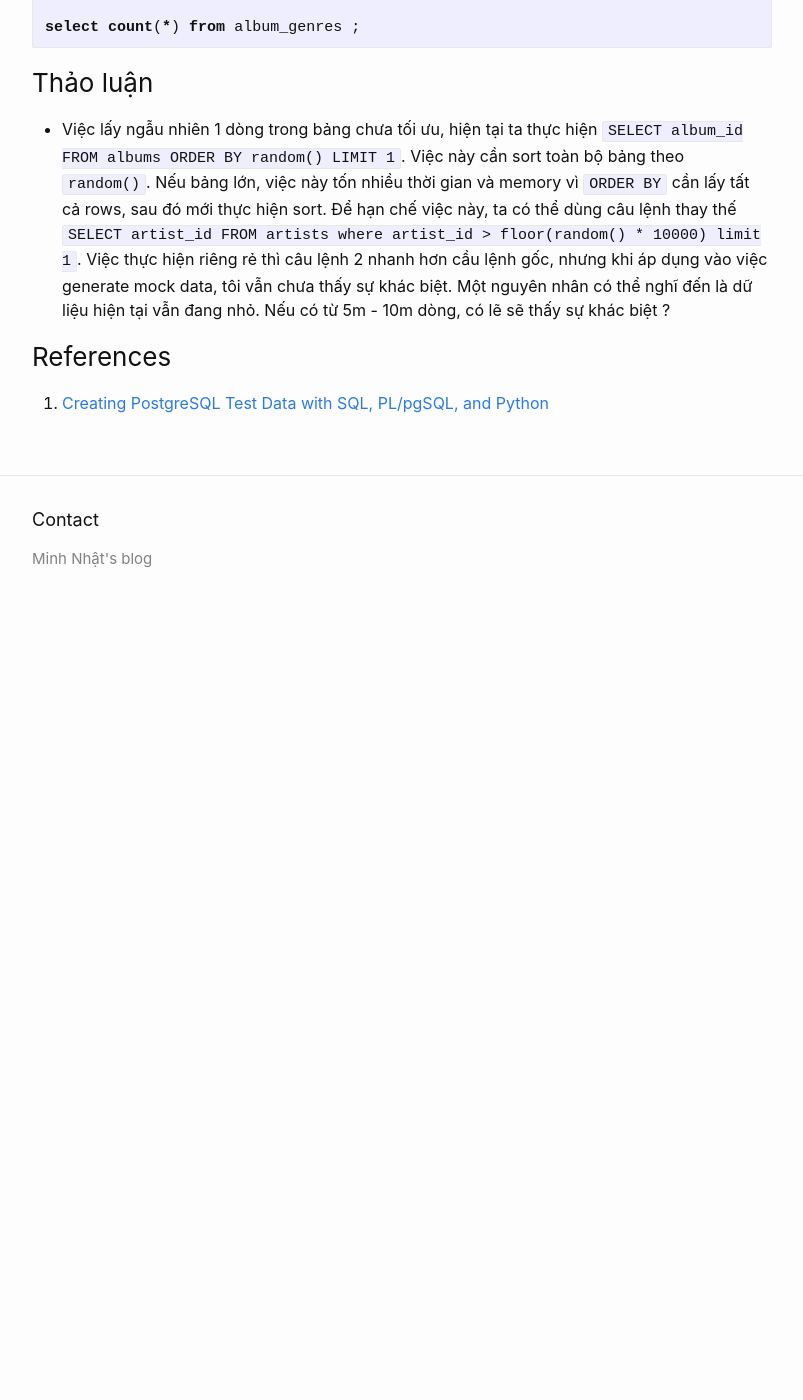
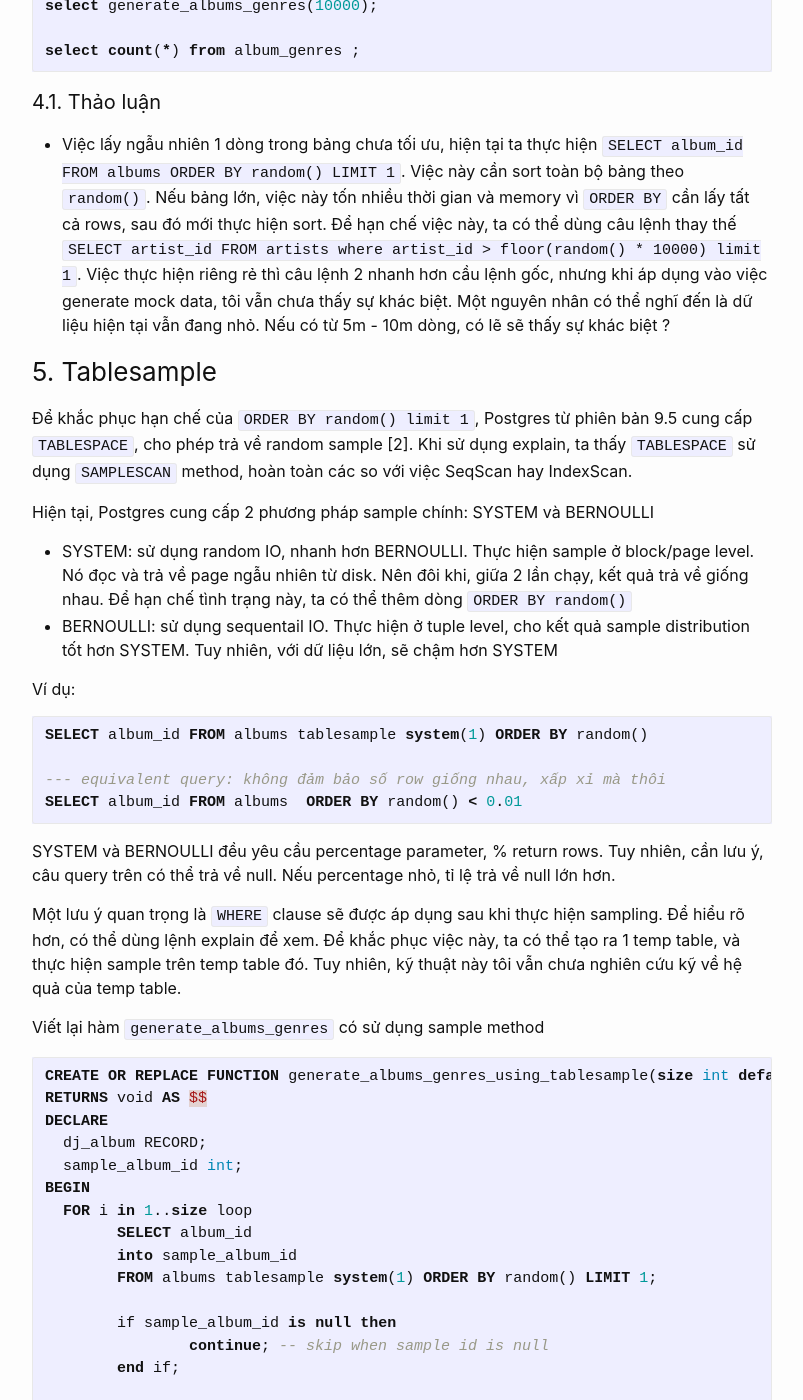
Before and after one commit to NhatVu/nhatvu.github.io, a Jekyll site: the page built from _posts/2025/2025-01-07-83-moc-data-generator-for-postgresql.md, in a window 1280 px wide and 1400 px high, scrolled down 4962 px. Shown: the whole window, without its empty margins (238-1041 px from the left). Built offline with Jekyll 4.4.1, drawn with Linux system fonts in a browser that asks for light colours; before the commit the page ends 5592 px from its top, so only the background shows below that; some of the changed text lies outside the part shown.

Commit message:
post 83: update tablesample method

````diff
--- a/_posts/2025/2025-01-07-83-moc-data-generator-for-postgresql.md
+++ b/_posts/2025/2025-01-07-83-moc-data-generator-for-postgresql.md
@@ -4,12 +4,13 @@ title:  "83.  Mock data generator for PostgreSQL"
 date:   2025-01-07 00:02:00 +0000
 category: technical
 ---
-- [Tạo schema](#tạo-schema)
-- [Tạo lorem text](#tạo-lorem-text)
-- [Tạo hàm cho mỗi bảng](#tạo-hàm-cho-mỗi-bảng)
-- [Gọi hàm tạo test data](#gọi-hàm-tạo-test-data)
-- [Thảo luận](#thảo-luận)
-- [References](#references)
+- [1. Tạo schema](#1-tạo-schema)
+- [2. Tạo lorem text](#2-tạo-lorem-text)
+- [3. Tạo hàm cho mỗi bảng](#3-tạo-hàm-cho-mỗi-bảng)
+- [4. Gọi hàm tạo test data](#4-gọi-hàm-tạo-test-data)
+  - [4.1. Thảo luận](#41-thảo-luận)
+- [5. Tablesample](#5-tablesample)
+- [6. References](#6-references)
 
 Bài viết này dựa trên ý tưởng của bài "Creating PostgreSQL Test Data with SQL, PL/pgSQL, and Python" [1]. Tuy nhiên, tôi cụ thể hoá từng bước và thêm một số câu hỏi cần thảo luận về việc tạo mock data cho PostgreSQL
 
@@ -22,7 +23,7 @@ Tôi cũng từng viết các ứng dụng tạo mock data bằng Java. Tuy nhi
 Bài này tôi sẽ tập trung theo hướng sử dụng PL/pgSQL hơn là SQL.
 
 
-### Tạo schema
+### 1. Tạo schema
 
 ```sql
 
@@ -58,7 +59,7 @@ CREATE TABLE album_genres (
 );
 ```
 
-### Tạo lorem text
+### 2. Tạo lorem text
 Đối với các field dạng text như tên, địa chỉ, title, ... random text rất khó nhìn và trông không thực. Ta sẽ tạo 1 bảng chứa các word trong tiếng anh, sau đó, tạo 1 hàm để tạo ngẫu nhiên 1 câu chứa n word. Như vậy, sẽ dễ nhìn hơn rất nhiều
 
 **Tạo bảng words và thử chạy random từng word**
@@ -188,7 +189,7 @@ END;
 $$ LANGUAGE plpgsql;
 ```
 
-### Gọi hàm tạo test data
+### 4. Gọi hàm tạo test data
 
 ```sql
 -- create genres
@@ -212,8 +213,112 @@ select generate_albums_genres(10000);
 select count(*) from album_genres ;
 ```
 
-### Thảo luận
+#### 4.1. Thảo luận
 - Việc lấy ngẫu nhiên 1 dòng trong bảng chưa tối ưu, hiện tại ta thực hiện `SELECT album_id FROM albums ORDER BY random() LIMIT 1`. Việc này cần sort toàn bộ bảng theo `random()`. Nếu bảng lớn, việc này tốn nhiều thời gian và memory vì `ORDER BY` cần lấy tất cả rows, sau đó mới thực hiện sort. Để hạn chế việc này, ta có thể dùng câu lệnh thay thế `SELECT artist_id FROM artists where artist_id > floor(random() * 10000)  limit 1`. Việc thực hiện riêng rẻ thì câu lệnh 2 nhanh hơn cầu lệnh gốc, nhưng khi áp dụng vào việc generate mock data, tôi vẫn chưa thấy sự khác biệt. Một nguyên nhân có thể nghĩ đến là dữ liệu hiện tại vẫn đang nhỏ. Nếu có từ 5m - 10m dòng, có lẽ sẽ thấy sự khác biệt ?
 
-### References
+### 5. Tablesample
+Để khắc phục hạn chế của `ORDER BY random() limit 1`, Postgres từ phiên bản 9.5 cung cấp `TABLESPACE`, cho phép trả về random sample [2]. Khi sử dụng explain, ta thấy `TABLESPACE` sử dụng `SAMPLESCAN` method, hoàn toàn các so với việc SeqScan hay IndexScan.
+
+Hiện tại, Postgres cung cấp 2 phương pháp sample chính: SYSTEM và BERNOULLI
+- SYSTEM: sử dụng random IO, nhanh hơn BERNOULLI. Thực hiện sample ở block/page level. Nó đọc và trả về page ngẫu nhiên từ disk. Nên đôi khi, giữa 2 lần chạy, kết quả trả về giống nhau. Để hạn chế tình trạng này, ta có thể thêm dòng `ORDER BY random()`
+- BERNOULLI: sử dụng sequentail IO. Thực hiện ở tuple level, cho kết quả sample distribution tốt hơn SYSTEM. Tuy nhiên, với dữ liệu lớn, sẽ chậm hơn SYSTEM
+
+Ví dụ:
+
+```sql
+SELECT album_id FROM albums tablesample system(1) ORDER BY random()
+
+--- equivalent query: không đảm bảo số row giống nhau, xấp xỉ mà thôi
+SELECT album_id FROM albums  ORDER BY random() < 0.01
+```
+
+SYSTEM và BERNOULLI đều yêu cầu percentage parameter, % return rows. Tuy nhiên, cần lưu ý, câu query trên có thể trả về null. Nếu percentage nhỏ, tỉ lệ trả về null lớn hơn.
+
+Một lưu ý quan trọng là `WHERE` clause sẽ được áp dụng sau khi thực hiện sampling. Để hiểu rõ hơn, có thể dùng lệnh explain để xem. Để khắc phục việc này, ta có thể tạo ra 1 temp table, và thực hiện sample trên temp table đó. Tuy nhiên, kỹ thuật này tôi vẫn chưa nghiên cứu kỹ về hệ quả của temp table.
+
+Viết lại hàm `generate_albums_genres` có sử dụng sample method
+
+```sql
+CREATE OR REPLACE FUNCTION generate_albums_genres_using_tablesample(size int default 10)
+RETURNS void AS $$
+DECLARE
+  dj_album RECORD;
+  sample_album_id int;
+BEGIN
+  FOR i in 1..size loop
+	SELECT album_id
+	into sample_album_id
+	FROM albums tablesample system(1) ORDER BY random() LIMIT 1;
+
+	if sample_album_id is null then
+		continue; -- skip when sample id is null
+	end if;
+
+    INSERT INTO album_genres (album_id, genre_id)
+    VALUES (
+      sample_album_id,
+      (SELECT genre_id FROM genres ORDER BY random() LIMIT 1)
+    )
+    -- If we insert a row that already exists, do nothing (don't raise an error)
+    ON CONFLICT DO NOTHING;
+  END LOOP;
+
+  -- Ensure all albums by a 'DJ' artist belong to the Electronic genre.
+  FOR dj_album IN
+    SELECT albums.* FROM albums
+    INNER JOIN artists USING (artist_id)
+    WHERE artists.name LIKE 'DJ %'
+  LOOP
+    RAISE NOTICE 'Ensuring DJ album % belongs to Electronic genre!', quote_literal(dj_album.title);
+    INSERT INTO album_genres (album_id, genre_id)
+    SELECT dj_album.album_id, (SELECT genre_id FROM genres WHERE name = 'Electronic')
+    -- If we insert a row that already exists, do nothing (don't raise an error)
+    ON CONFLICT DO NOTHING;
+  END LOOP;
+END;
+$$ LANGUAGE plpgsql;
+```
+
+Đoạn code để đo tốc độ query
+```sql
+DO $$
+DECLARE
+    start_time TIMESTAMP;
+    end_time TIMESTAMP;
+    elapsed INTERVAL;
+BEGIN
+    -- Capture start time
+    start_time := clock_timestamp();
+
+    -- Your SQL/PLpgSQL logic here
+   -- 10k: 1535 ms
+   -- 10k: 1500 ms
+   -- 50k: 5065
+   -- PERFORM generate_albums_genres_using_tablesample(10000);
+
+   -- 10k: 59138 ms
+   -- 10k: 59546 ms
+   	PERFORM generate_albums_genres(10000);
+
+    -- Capture end time
+    end_time := clock_timestamp();
+
+    -- Calculate elapsed time
+    elapsed := end_time - start_time;
+
+    -- Display the result
+    RAISE NOTICE 'Execution Time : % ms', EXTRACT(MILLISECONDS FROM elapsed);
+END $$;
+```
+
+So sánh khi generate 10k records
+
+| No | generate_albums_genres | generate_albums_genres_using_tablesample |
+|----|------------------------|------------------------------------------|
+| 1  | 59138 ms               | 1535 ms                                  |
+| 2  | 59546 ms               | 1500 ms                                  |
+
+
+### 6. References
 1. [Creating PostgreSQL Test Data with SQL, PL/pgSQL, and Python](https://www.tangramvision.com/blog/creating-postgresql-test-data-with-sql-pl-pgsql-and-python)
+2. [Tablesample In PostgreSQL 9.5](https://www.enterprisedb.com/blog/tablesample-postgresql-95)
````
Also changed, not shown: other parts of _posts/2025/2025-01-07-83-moc-data-generator-for-postgresql.md (+1 -1 lines).
